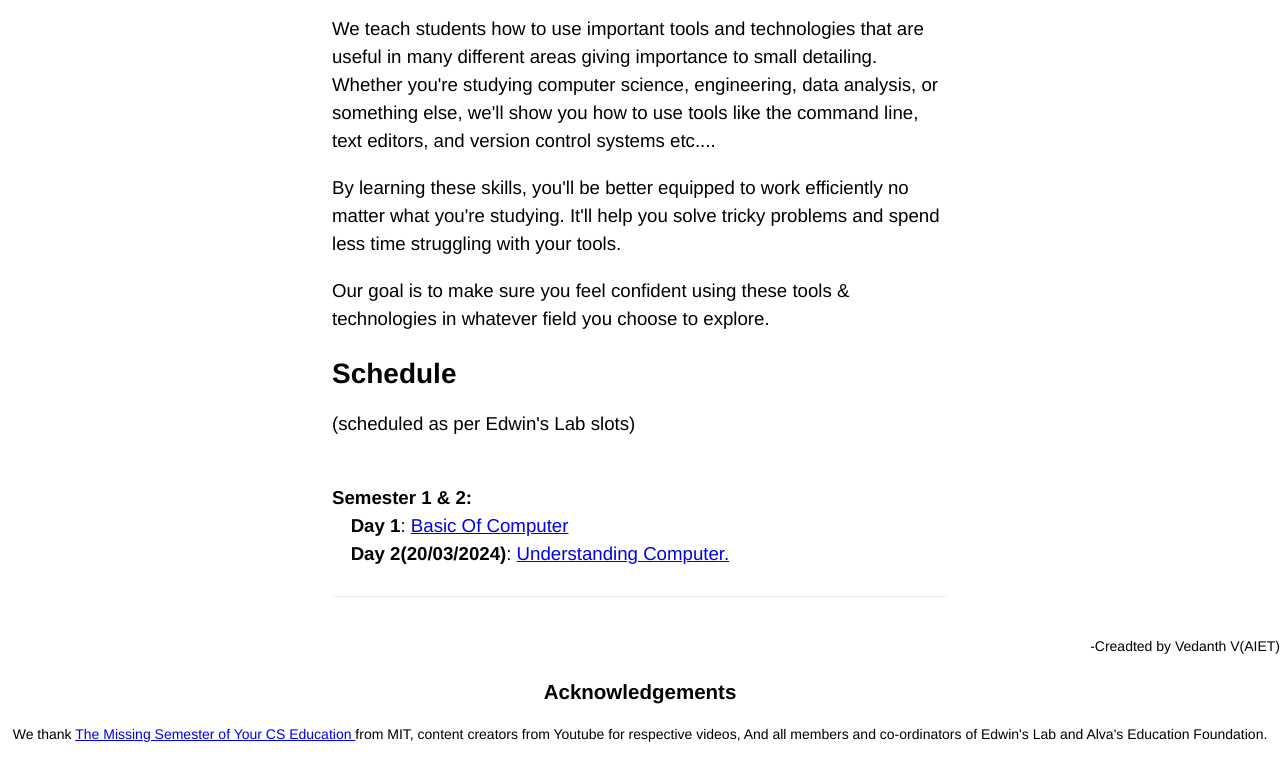
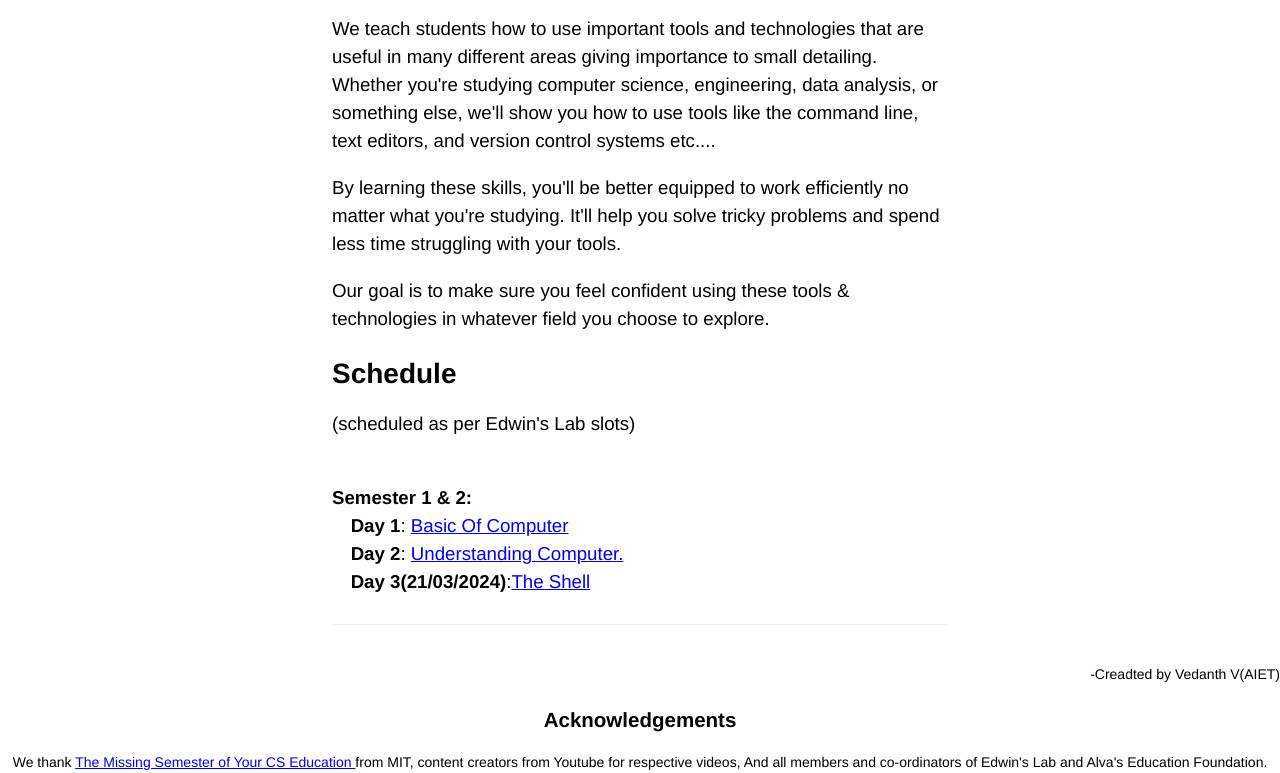
Before and after one commit to missingknowledge/missingknowledge.github.io, a plain HTML site: page index.html in a window 1280 px wide. Shown: the part 452-1225 px from the top of the page. Before the commit the page ends 1197 px from the top, so only its background shows below. Drawn offline with Linux system fonts and the light colour scheme.

Commit message:
updated day 3

```diff
--- a/index.html
+++ b/index.html
@@ -50,8 +50,8 @@ Our goal is to make sure you feel confident using these tools & technologies in
             <strong>Semester 1 & 2:</strong>
             <ul>
               <li><strong>Day 1</strong>: <a href="./content/day_1/basic_of_computer.html">Basic Of Computer</a></li>
-              <li><strong>Day 2(20/03/2024)</strong>: <a href="./content/day_2/understanding_computer.html">Understanding Computer.</a></li>
-              <!-- <li><strong>Day 3(21/03/2024)</strong>:<a href="./content/day_3/the_shell.html">The Shell</a> </li> -->
+              <li><strong>Day 2</strong>: <a href="./content/day_2/understanding_computer.html">Understanding Computer.</a></li>
+              <li><strong>Day 3(21/03/2024)</strong>:<a href="./content/day_3/the_shell.html">The Shell</a> </li>
             </ul>
     <hr></div>
     <div class="small center">
```
